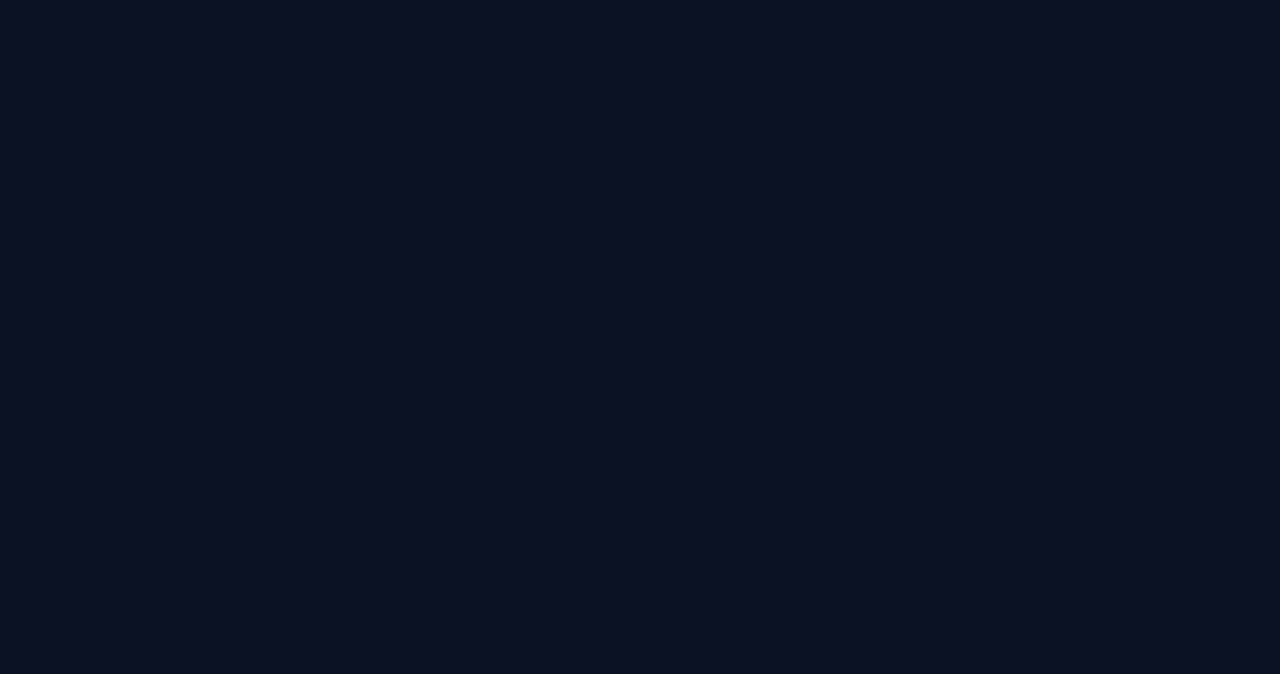
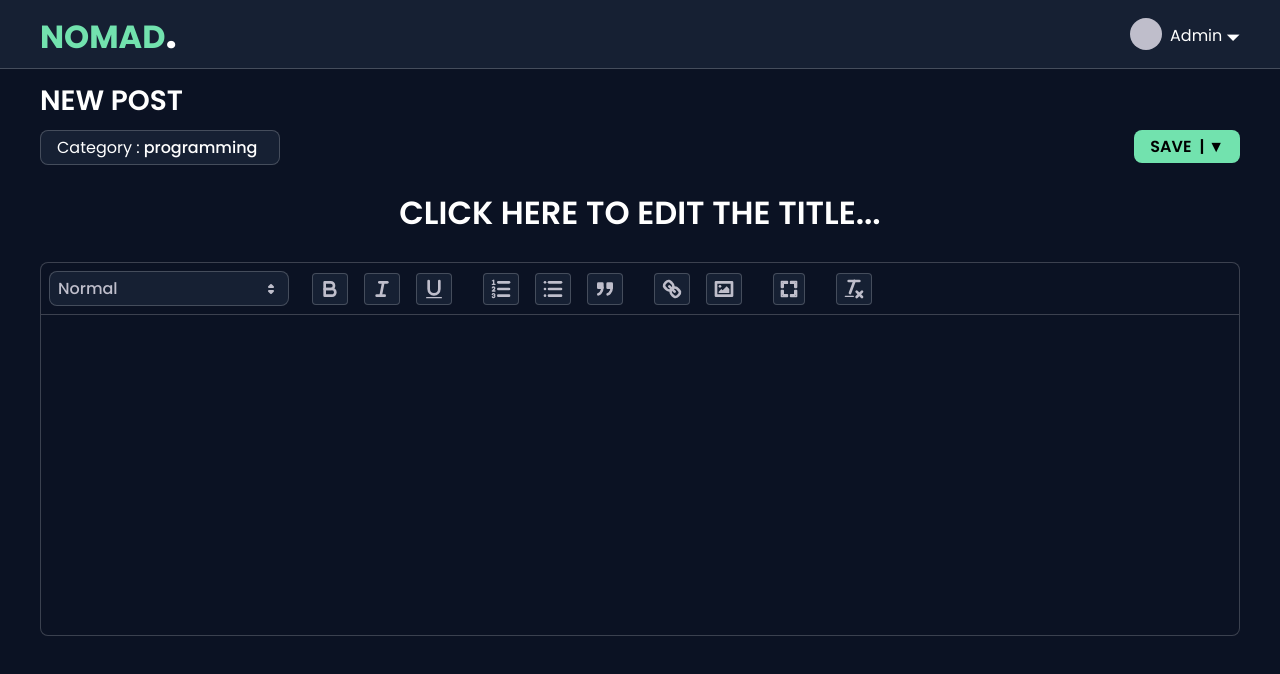
Before and after one commit to SELVAPRASANTH-SELLASAMY/nomad, a React (Create React App) app: page /home/editor in a window 1280 px wide. Before the commit this address had no page. Shown: the top 674 px of the page. Built offline with nearby package versions, Linux system fonts and the light colour scheme.

Commit message:
Routing changes revoked

```diff
--- a/src/App.js
+++ b/src/App.js
@@ -16,11 +16,11 @@ function App(){
         <Message/>
         <Routes>
           <Route path='/' element={<Header setSearch={setSearch} setShowNavbar={setShowNavbar}/>}>
-            <Route element={<Sidebar showNavbar={showNavbar} setShowNavbar={setShowNavbar}/>}>
+            <Route index element={<Login/>}/>
+            <Route path='home' element={<Sidebar showNavbar={showNavbar} setShowNavbar={setShowNavbar}/>}>
               <Route index element={<Home search={search}/>}/>
               <Route path='editor' element={<Newpost/>}/>
             </Route>
-            <Route path='login' element={<Login/>}/>
             <Route path='blog' element={<TextComposer/>}/>
             <Route path='settings' element={<Settings/>}/>
           </Route>
--- a/src/components/header/Header.jsx
+++ b/src/components/header/Header.jsx
@@ -4,15 +4,15 @@ import Searchinput from '../searchinput/Searchinput';
 import UserMenu from '../usermenu/UserMenu';
 function Header({setShowNavbar,setSearch}){
     const location = useLocation();
-    const sideBarChilds = ["/","/editor"];
+    const sideBarChilds = ["/home","/home/editor"];
     return(
         <>
-            <header className={`w-100 ptb-025 plr-25 fixed left-0 top-0 d-flex center-y ${location.pathname !== '/login' && 'bg-tile-blue border-bottom-grey-01'}`}>
+            <header className={`w-100 ptb-025 plr-25 fixed left-0 top-0 d-flex center-y ${location.pathname !== '/' && 'bg-tile-blue border-bottom-grey-01'}`}>
                 <h1 onClick={()=>setShowNavbar((prevState)=>!prevState)} className={`text-primary fs-7 uppercase mr-2 ${sideBarChilds.includes(location.pathname) && 'pointer'}`}>nomad</h1>
-                {location.pathname === '/' &&
+                {location.pathname === '/home' &&
                     <Searchinput setSearch={setSearch}/>
                 }
-                {location.pathname !== '/login' &&
+                {location.pathname !== '/' &&
                     <div className='fs-6 d-flex gap-2 center-y ml-auto'>
                         <UserMenu/>
                     </div>
--- a/src/components/sidebar/Sidebar.jsx
+++ b/src/components/sidebar/Sidebar.jsx
@@ -6,12 +6,12 @@ function Sidebar({showNavbar,setShowNavbar}){
     const location = useLocation();
     const navigations = [
         {
-            path:'/',
+            path:'/home',
             name:'Home',
             icon:<IoIosHome/>
         },
         {
-            path:'/editor',
+            path:'/home/editor',
             name:'New Post',
             icon:<IoMdAddCircleOutline/>
         },
```
